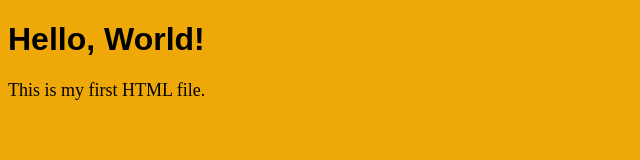
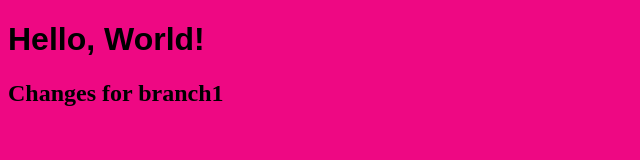
Before and after one commit to Dowmeynek/gitACT, a plain HTML site: page index.html in a window 1280 px wide. Shown: the whole page, without its empty margins (0-640 px from the left). Drawn offline with Linux system fonts and the light colour scheme.

Commit message:
Changes in branch1

```diff
--- a/index.html
+++ b/index.html
@@ -3,7 +3,7 @@
 <head>
     <style>
         body {
-            background-color: rgb(238, 169, 8);
+            background-color: rgb(238, 8, 131);
         }
         h1 {
             color: rgb(0, 0, 0);
@@ -19,6 +19,8 @@
 </head>
 <body>
     <h1>Hello, World!</h1>
-    <p>This is my first HTML file.</p>
+    <h2>Changes for branch1</h2>
+
+
 </body>
 </html>
```
